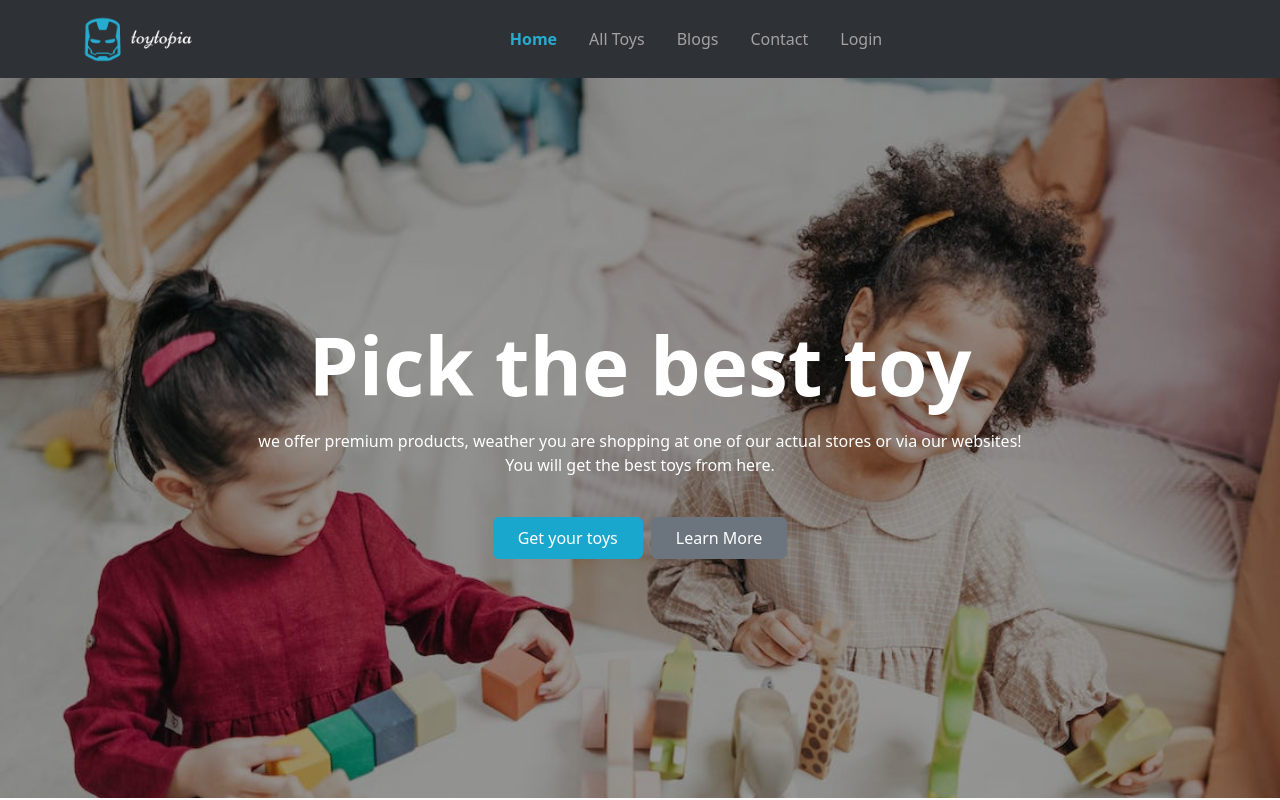
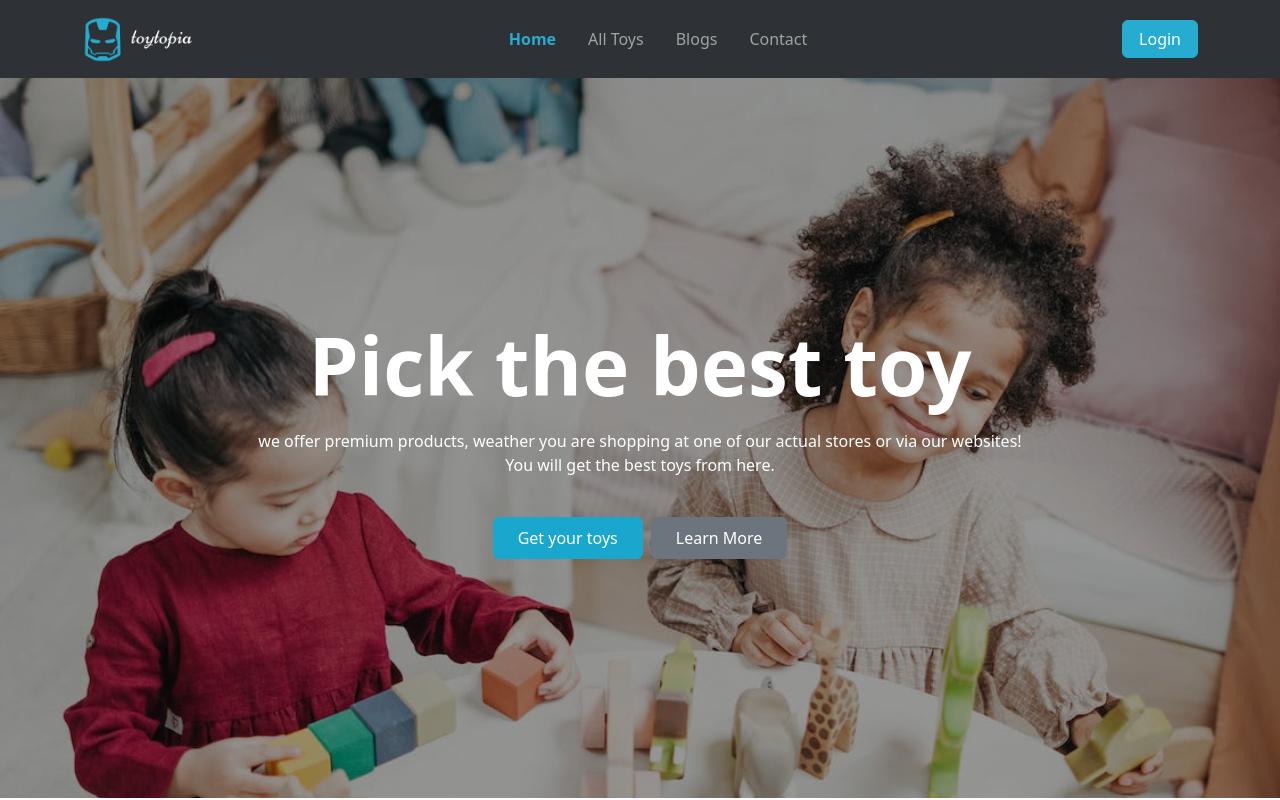
Before and after one commit to rakibulhasan-swe/toytopia-client, a React (Vite) app: page / in a window 1280 px wide. Shown: the top 800 px of the page. Built offline with nearby package versions, Linux system fonts and the light colour scheme; no server answers.

Commit message:
registration and update profile done

```diff
--- a/package.json
+++ b/package.json
@@ -18,6 +18,7 @@
     "react-hot-toast": "^2.4.1",
     "react-icons": "^4.8.0",
     "react-router-dom": "^6.11.2",
+    "react-tooltip": "^5.13.1",
     "sweetalert": "^2.1.2"
   },
   "devDependencies": {
--- a/src/AuthProvider/AuthProvider.jsx
+++ b/src/AuthProvider/AuthProvider.jsx
@@ -1,12 +1,16 @@
-import React, { createContext, useState } from 'react';
-import { createUserWithEmailAndPassword, getAuth } from "firebase/auth";
-import app from '../firebase/firebase.config';
-
+import React, { createContext, useEffect, useState } from "react";
+import {
+  createUserWithEmailAndPassword,
+  getAuth,
+  onAuthStateChanged,
+  updateProfile,
+} from "firebase/auth";
+import app from "../firebase/firebase.config";
 
 export const AuthContext = createContext(null);
 const auth = getAuth(app);
 
-const AuthProvider = ({children}) => {
+const AuthProvider = ({ children }) => {
   const [user, setUser] = useState(null);
   const [loader, setLoader] = useState(true);
 
@@ -14,16 +18,36 @@ const AuthProvider = ({children}) => {
   const createUser = (email, password) => {
     setLoader(true);
     return createUserWithEmailAndPassword(auth, email, password);
-    }
+  };
+
+  // update user
+  const updateUser = (name, photo) => {
+    setLoader(true);
+    return updateProfile(auth.currentUser, {
+      displayName: name,
+      photoURL: photo,
+    });
+  };
+
+  // user observer
+  useEffect(() => {
+    const unsubscribe = onAuthStateChanged(auth, (currentUser) => {
+      setUser(currentUser);
+      setLoader(false);
+    });
+    return () => {
+      unsubscribe();
+    };
+  }, []);
 
   const authInfo = {
     user,
-        loader
+    loader,
+    createUser,
+    updateUser,
   };
   return (
-        <AuthContext.Provider value={authInfo}>
-            {children}
-        </AuthContext.Provider>
+    <AuthContext.Provider value={authInfo}>{children}</AuthContext.Provider>
   );
 };
 
--- a/src/Layouts/MainLayout.jsx
+++ b/src/Layouts/MainLayout.jsx
@@ -2,6 +2,7 @@ import React from 'react';
 import NavigationBar from '../pages/shared/NavigationBar';
 import { Outlet } from 'react-router-dom';
 import Footer from '../pages/shared/Footer';
+import { Toaster } from 'react-hot-toast';
 
 const MainLayout = () => {
     return (
@@ -11,6 +12,7 @@ const MainLayout = () => {
                 <Outlet />
             </div>
             <Footer />
+            <Toaster />
         </>
     );
 };
--- a/src/main.jsx
+++ b/src/main.jsx
@@ -5,6 +5,7 @@ import "bootstrap/dist/css/bootstrap.min.css";
 import { RouterProvider } from "react-router-dom";
 import router from "./routes/Routes.jsx";
 import AuthProvider from "./AuthProvider/AuthProvider";
+import "react-tooltip/dist/react-tooltip.css";
 
 ReactDOM.createRoot(document.getElementById("root")).render(
   <React.StrictMode>
--- a/src/pages/Register/Register.jsx
+++ b/src/pages/Register/Register.jsx
@@ -1,10 +1,11 @@
-import React, { useState } from "react";
+import React, { useContext, useState } from "react";
 import { Link } from "react-router-dom";
-import { Form } from "react-bootstrap";
-
+import { AuthContext } from "../../AuthProvider/AuthProvider";
+import { toast } from "react-hot-toast";
 
 const Register = () => {
   const [passwordError, setPasswordError] = useState("");
+  const { createUser, updateUser } = useContext(AuthContext);
 
   // create user
   const handleRegister = (e) => {
@@ -23,6 +24,24 @@ const Register = () => {
       return;
     }
     // user creation
+    createUser(email, password)
+    .then(result => {
+      console.log(result?.user);
+      const registerdUser = result?.user;
+      // updating in ui
+      registerdUser.displayName = name;
+      registerdUser.photoURL = photo;
+
+      // updating in firebase
+      updateUser(name, photo)
+      .then(() => {})
+      .catch((err) => console.log(err))
+
+      // alert
+      toast.success("Registration successfull!");
+
+    })
+    .catch(err => console.log(err?.message))
 
     // reseting form value
     e.target.reset();
@@ -90,9 +109,7 @@ const Register = () => {
                   <small>{passwordError}</small>
                 </p>
                 <div>
-                  <button
-                    className={`btn btn-primary mt-3 w-100 fw-bold fs-5`}
-                  >
+                  <button className={`btn btn-primary mt-3 w-100 fw-bold fs-5`}>
                     Signup
                   </button>
                 </div>
--- a/src/pages/shared/NavigationBar.jsx
+++ b/src/pages/shared/NavigationBar.jsx
@@ -1,9 +1,12 @@
-import React from "react";
+import React, { useContext } from "react";
 import { Button, Container, Nav, Navbar } from "react-bootstrap";
 import { Link, NavLink } from "react-router-dom";
 import logo from "../../assets/logo.png";
+import { AuthContext } from "../../AuthProvider/AuthProvider";
+import { Tooltip as ReactTooltip } from "react-tooltip";
 
 const NavigationBar = () => {
+  const { user } = useContext(AuthContext);
   return (
     <>
       <Navbar
@@ -57,24 +60,16 @@ const NavigationBar = () => {
               >
                 Contact
               </NavLink>
-              <NavLink
-                className={({ isActive }) =>
-                  isActive ? "active nav-link fw-bold px-3" : "nav-link px-3"
-                }
-                to={"/login"}
-              >
-                Login
-              </NavLink>
             </Nav>
             <div className="d-flex align-items-center">
               {/* tooltip */}
-              {/* <ReactTooltip
+              <ReactTooltip
                 id="displayName"
                 place="bottom"
                 variant="info"
                 content={user?.displayName}
-              /> */}
-              {/* {user && (
+              />
+              {user && (
                 <Link data-tooltip-id="displayName">
                   {user?.photoURL ? (
                     <>
@@ -91,14 +86,14 @@ const NavigationBar = () => {
                 </Link>
               )}
               {user ? (
-                <Link className="btn btn-danger ms-3" onClick={handleLogout}>
+                <Link className="btn btn-danger ms-3">
                   Logout
                 </Link>
               ) : (
                 <Link className="btn btn-primary px-3" to={"/login"}>
                   Login
                 </Link>
-              )} */}
+              )}
             </div>
           </Navbar.Collapse>
         </Container>
```
Also changed, not shown: 1 other file (tests, documents, lock files or other folders). Lines whose indentation alone changed are shown as unchanged.
